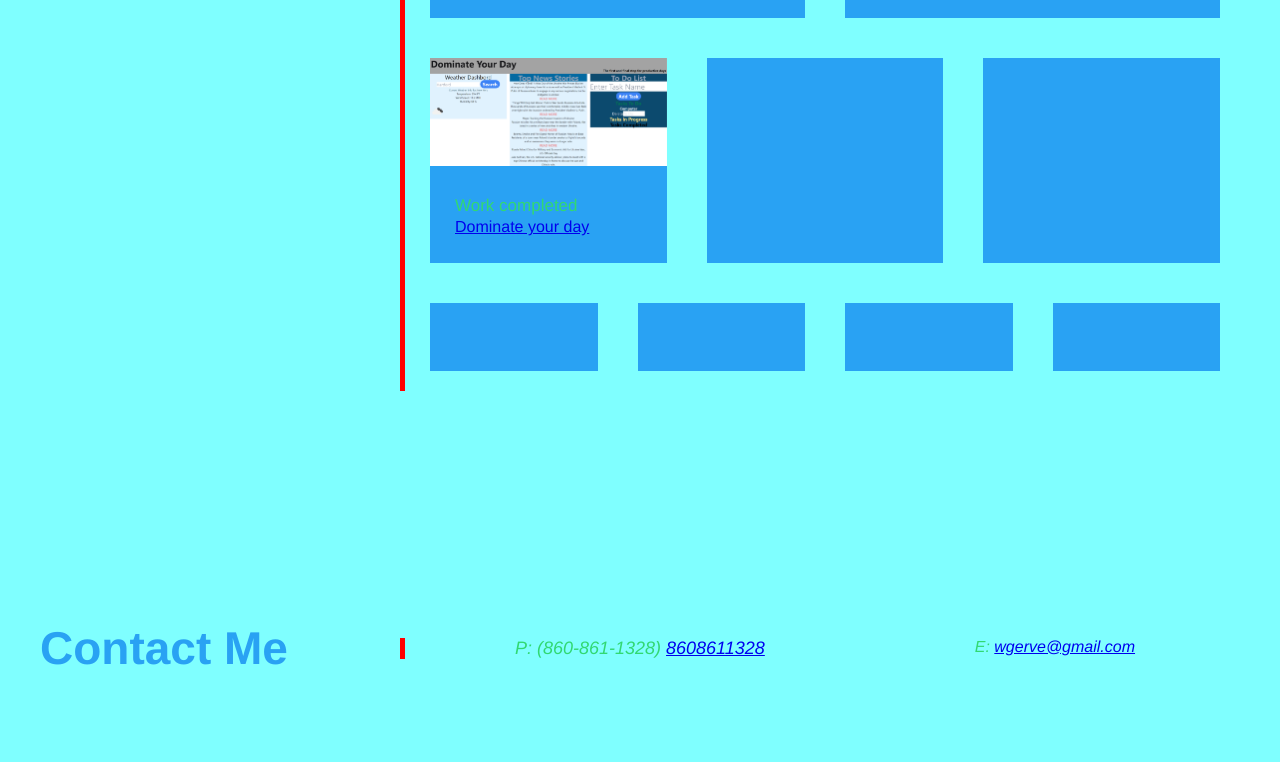
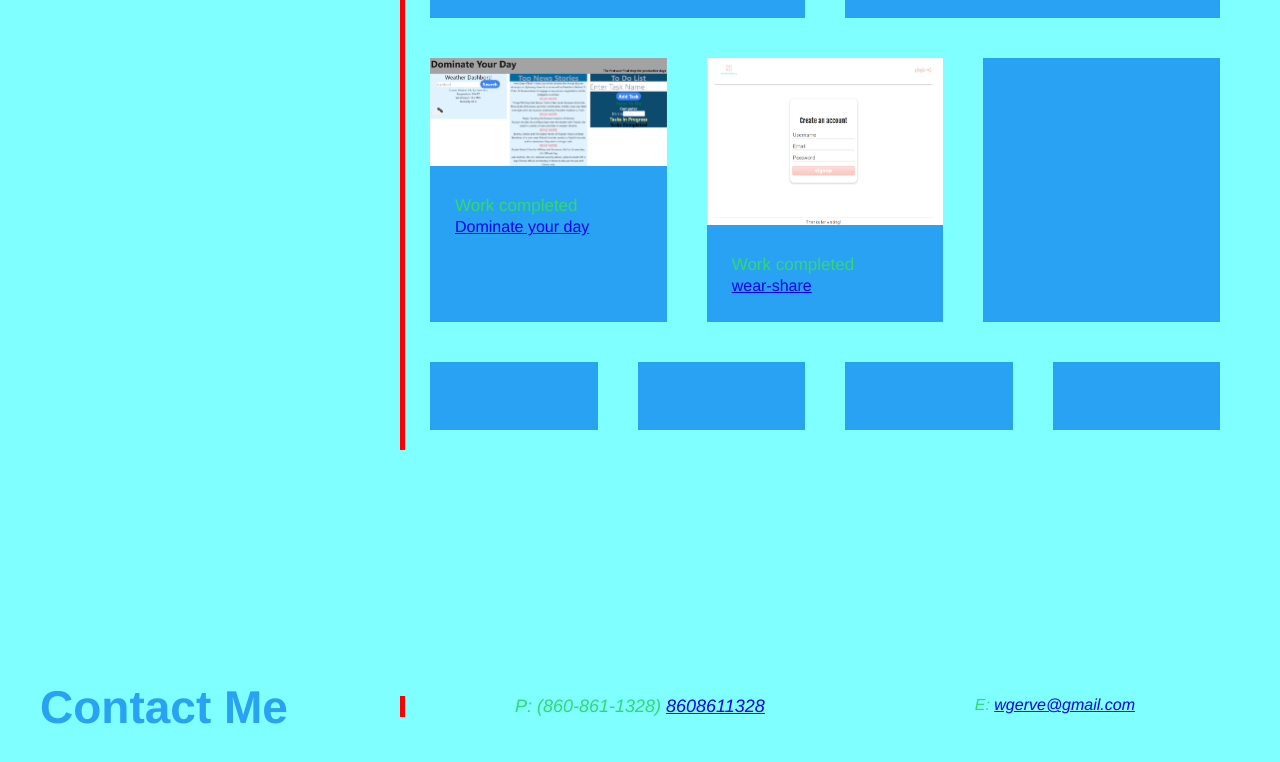
Before and after one commit to gewalex/gerve-portfolio-page, a plain HTML site: page index.html in a window 1280 px wide. Shown: the part 1362-2124 px from the top of the page. Drawn offline with Linux system fonts and the light colour scheme.

Commit message:
work completed

```diff
--- a/index.html
+++ b/index.html
@@ -109,9 +109,10 @@
 
                                     <!-- future project image place holder -->
                                     <article class="project-image">
-                                        <img src="/" alt="" />
+                                        <img src="./assets/images/wear-share.png" alt="Project two screenshot" />
                                         <div class="project-status">
-                                            <!-- place holder for the project-image source reference and description -->
+                                            <p>Work completed</p>
+                                            <a href="https://github.com/gewalex/wear-share">wear-share</a>
                                         </div>
                                     </article>
                                     <!-- </article> -->
```
Also changed, not shown: assets/images/wear-share.png (added).
